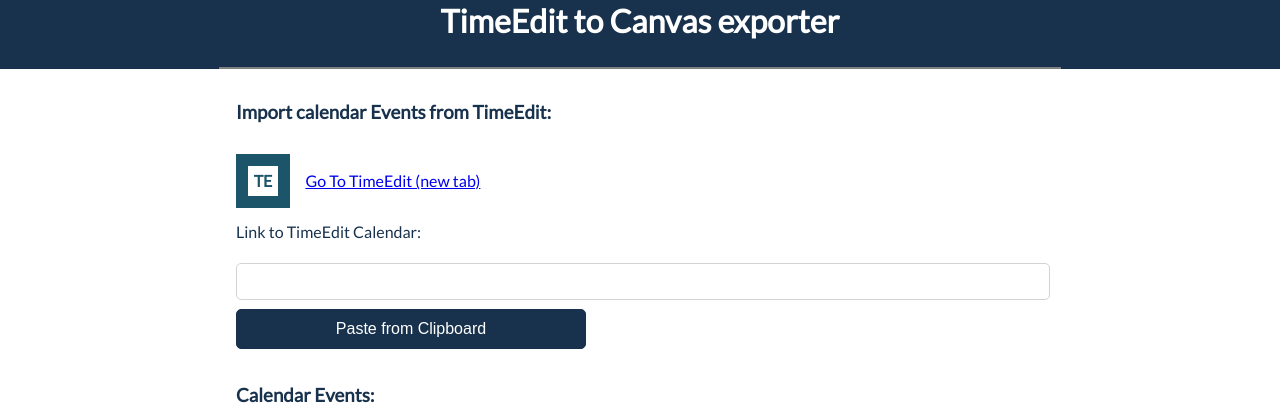
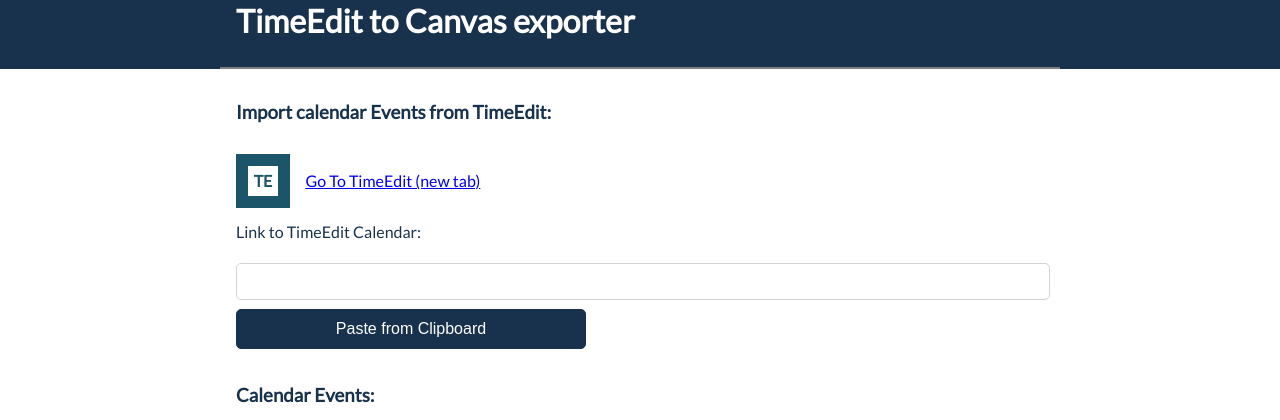
Before and after one commit to BjornBergdahl/TimeEdit-to-Canvas-Exporter, a PHP site: page / in a window 1280 px wide. Shown: the top 420 px of the page. Run offline with PHP 8.4, Linux system fonts and the light colour scheme.

Commit message:
Minor markup changes

```diff
--- a/index.html
+++ b/index.html
@@ -18,8 +18,10 @@
 <body>
 
 	<header>
-		<h1>TimeEdit to Canvas exporter</h1>
-		<div class="divider"></div>
+		<div class="centerWrapper">
+			<h1>TimeEdit to Canvas exporter</h1>
+			<div class="divider"></div>
+		</div>
 	</header>
 
 	<div class="centerWrapper">
--- a/styles.css
+++ b/styles.css
@@ -32,12 +32,14 @@
 	background: #18324D;
 	color: white;
 	margin-top: -1.5em;
-	text-align: center;
+	text-align: left;
+}
+h1 {
+	margin-left: .5em;
 }
 .centerWrapper {
 	max-width: 840px;
 	margin: 0 auto;
-	background: white;
 }
 main {
 	margin: 1em 1em;
```
